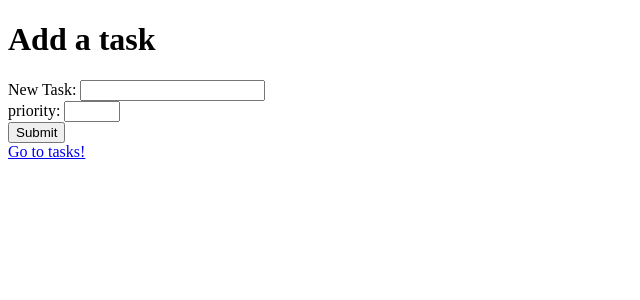
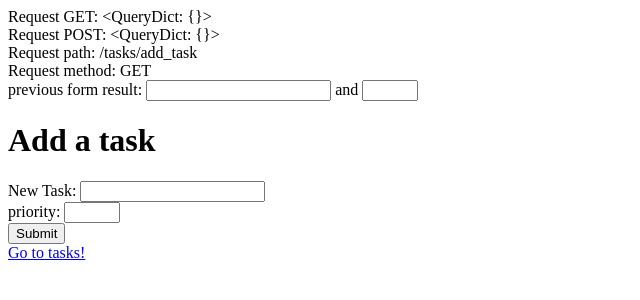
Before and after one commit to gutborne/CS50w_Django_Learning, a Django app: page /tasks/add_task in a window 1280 px wide. Shown: the top 300 px of the page, without its empty margins (0-640 px from the left). Run offline with Django 5.2, Linux system fonts and the light colour scheme.

Commit message:
testing to add tasks(task, priotity) in the list of tasks

```diff
--- a/First_project/hello/templates/hello/index.html
+++ b/First_project/hello/templates/hello/index.html
@@ -6,5 +6,6 @@
     <body>
         <h1>Hello, {{user}}</h1>
         <h2>this is a page rendered using render function.</h2>
+        the request method is {{request.method}} and the request path is {{request.path}}.
     </body>
 </html>
--- a/First_project/tasks/templates/tasks/add_task.html
+++ b/First_project/tasks/templates/tasks/add_task.html
@@ -3,6 +3,11 @@
 
 
 {% block body %}
+    Request GET: {{ request.GET }}<br>
+    Request POST: {{request.POST}}<br>
+    Request path: {{ request.path }}<br>
+    Request method: {{ request.method}}<br>
+    previous form result: {{ form.task }} and {{form.priority}}<br>
     <h1>Add a task</h1>
     <form action="{% url 'tasks:add_task' %}" method="post">
         {% csrf_token %}
--- a/First_project/tasks/views.py
+++ b/First_project/tasks/views.py
@@ -3,17 +3,27 @@ from django import forms
 
 # Create your views here.
 
+tasks = ["Answer emails", "Create my google account", "Answer Marlena"]
 class NewTaskForm(forms.Form):
     task = forms.CharField(label="New Task")
     priority = forms.IntegerField(label="priority", min_value = 1, max_value=10)
 
 def index(request):
-    tasks = ["Answer emails", "Create my google account", "Answer Marlena"]
     return render(request, "tasks/index.html", {
         "tasks": tasks
     })
 
 def add_task(request):
+    form = None
+    if request.method == "POST":
+        form = NewTaskForm(request.POST)
+        if form.is_valid():
+            form_user = list()
+            for values in form.cleaned_data.values():
+                form_user.append(values)
+            tasks.append(form_user)
+
     return render(request, "tasks/add_task.html", {
-        "form": NewTaskForm()
+        "form": NewTaskForm(),
+        "result_form": form
     })
```
